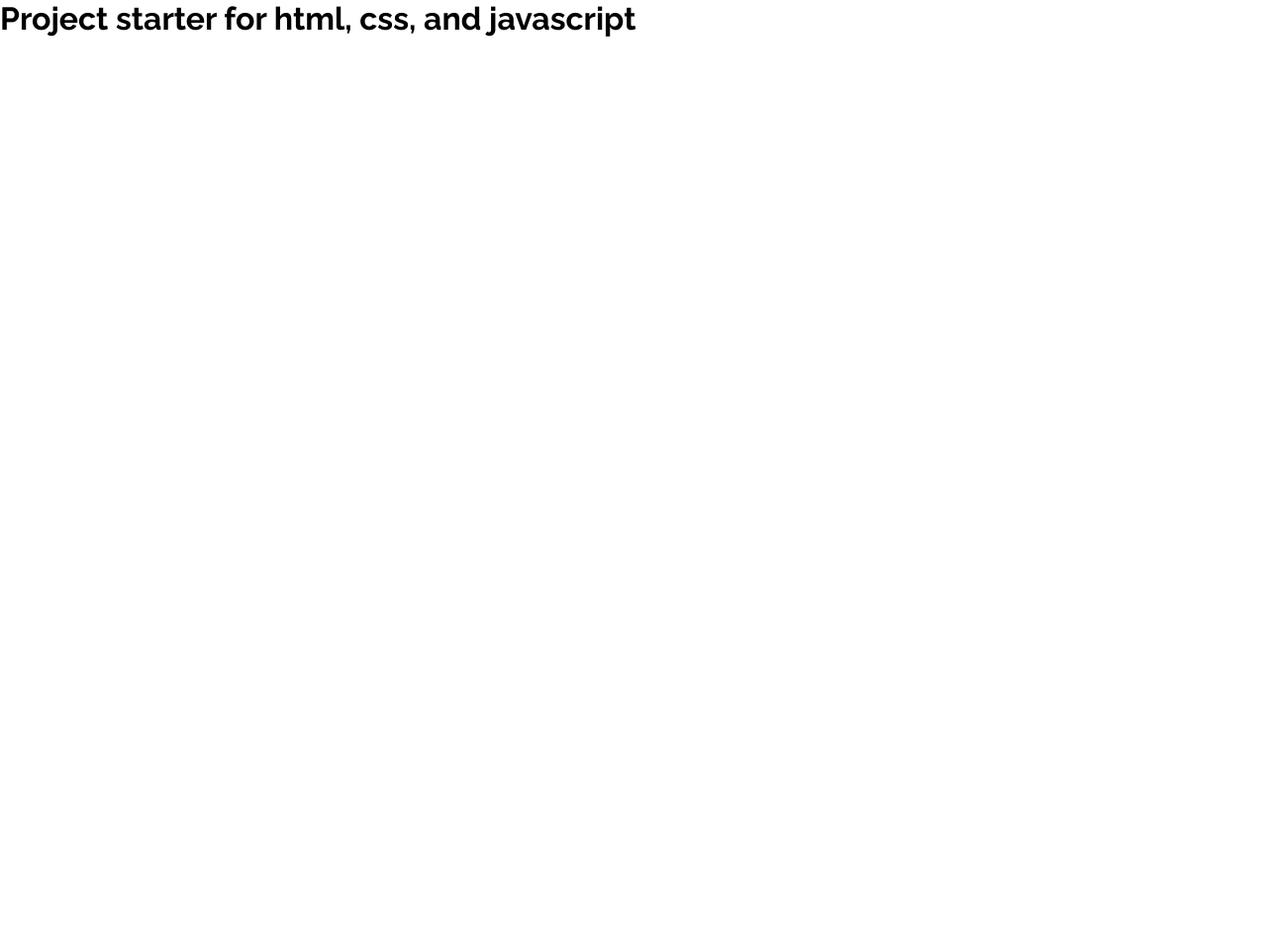
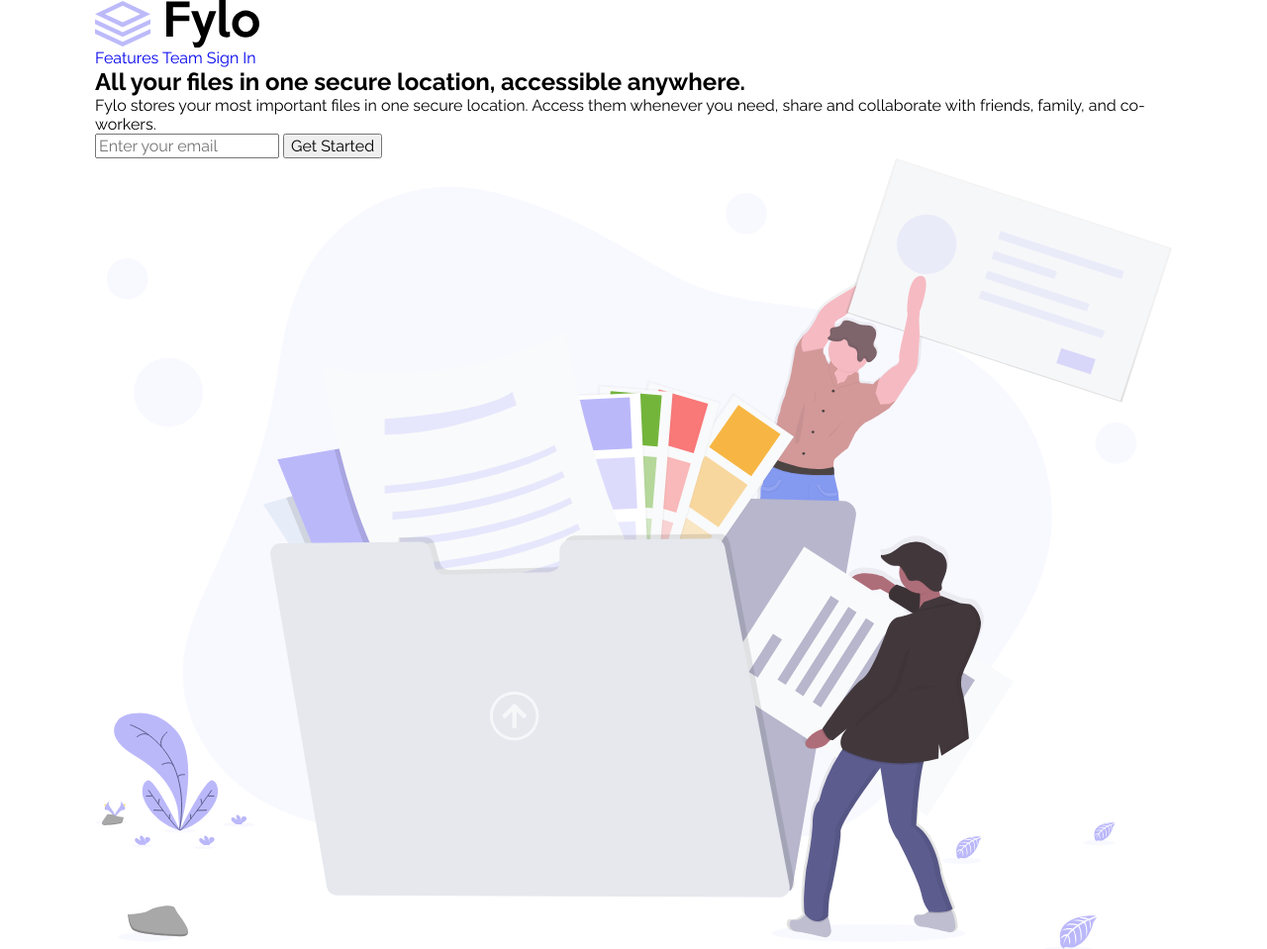
Before and after one commit to mahmud035/fylo-landing-page-frontEndMentor, a plain HTML site: page index.html in a window 1280 px wide. Shown: the whole page at 99% size. Before the commit the page ends 800 px from the top, so only its background shows below. Drawn offline with Linux system fonts and the light colour scheme.

Commit message:
added header section markup

```diff
--- a/index.html
+++ b/index.html
@@ -4,6 +4,12 @@
     <meta charset="UTF-8" />
     <meta http-equiv="X-UA-Compatible" content="IE=edge" />
     <meta name="viewport" content="width=device-width, initial-scale=1.0" />
+    <!-- FavIcon -->
+    <link
+      rel="shortcut icon"
+      href="./images/favicon-32x32.png"
+      type="image/x-icon"
+    />
     <!-- Font Awesome Link -->
     <link
       rel="stylesheet"
@@ -11,11 +17,53 @@
     />
     <!-- Style Sheet -->
     <link rel="stylesheet" href="./css/style.css" />
-    <title>Project Starter</title>
+    <link rel="stylesheet" href="./css/media-query.css" />
+    <title>Fylo Landing Page</title>
   </head>
   <body>
-    <h1>Project starter for html, css, and javascript</h1>
+    <!-- Header -->
+    <header>
+      <!-- Navbar -->
+      <nav class="container">
+        <div class="navbar-brand">
+          <a href="#">
+            <img class="logo" src="./images/logo.svg" alt="" />
+          </a>
+        </div>
 
+        <div class="navbar-menu">
+          <a href="#">Features</a>
+          <a href="#">Team</a>
+          <a href="#">Sign In</a>
+        </div>
+      </nav>
+
+      <!-- Showcase -->
+      <section class="showcase-wrapper container">
+        <div class="showcase-content">
+          <div class="showcase-info">
+            <h1>All your files in one secure location, accessible anywhere.</h1>
+            <p>
+              Fylo stores your most important files in one secure location.
+              Access them whenever you need, share and collaborate with friends,
+              family, and co-workers.
+            </p>
+            <form>
+              <input
+                type="email"
+                name=""
+                id=""
+                placeholder="Enter your email"
+              />
+              <button class="main-btn">Get Started</button>
+            </form>
+          </div>
+          <div class="showcase-img">
+            <img src="./images/illustration-1.svg" alt="" />
+          </div>
+        </div>
+      </section>
+    </header>
     <!-- Javascript Link -->
     <script src="./js/script.js"></script>
   </body>
```
Also changed, not shown: css/media-query.css (added), images/footer-logo.svg (added).
